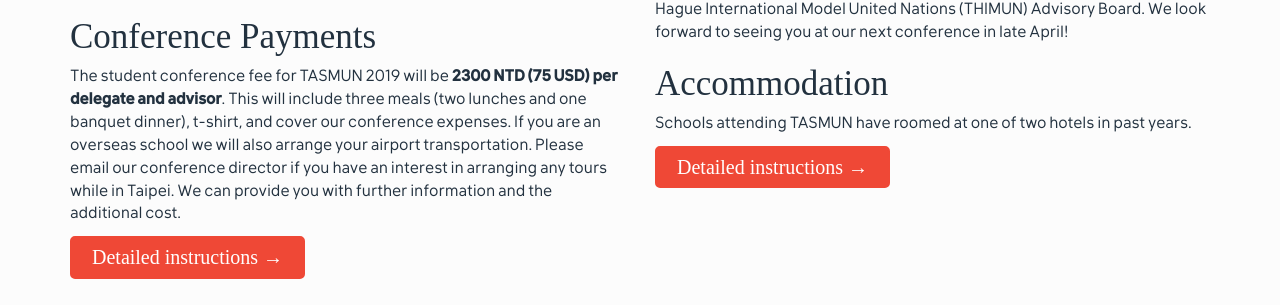
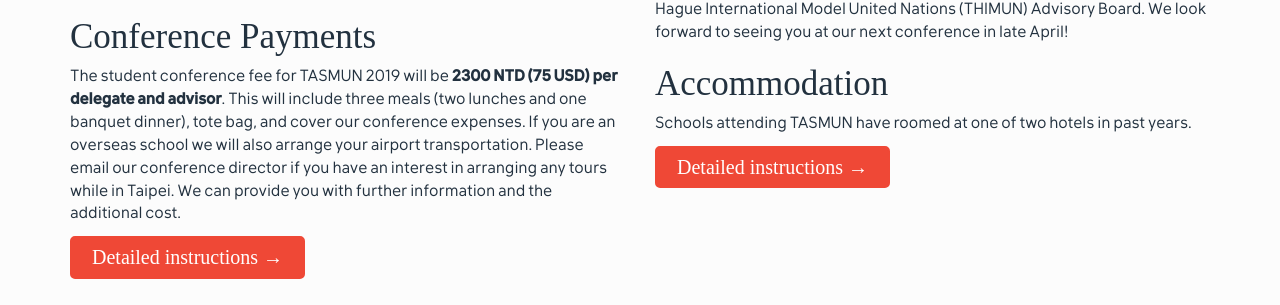
Before and after one commit to alexandernext/tasmun, a Jekyll site: the page built from administration.html, in a window 1280 px wide. Shown: the part 546-851 px from the top of the page. Built offline with Jekyll 4.4.1, drawn with Linux system fonts in a browser that asks for light colours; some web fonts are replaced.

Commit message:
Update administration.html

```diff
--- a/administration.html
+++ b/administration.html
@@ -20,7 +20,7 @@
   <p>
     The student conference fee for TASMUN 2019 will be
     <b>2300 NTD (75 USD) per delegate and advisor</b>. This will include three
-    meals (two lunches and one banquet dinner), t-shirt, and cover our
+    meals (two lunches and one banquet dinner), tote bag, and cover our
     conference expenses. If you are an overseas school we will also arrange your
     airport transportation. Please email our conference director if you have an
     interest in arranging any tours while in Taipei. We can provide you with
```
